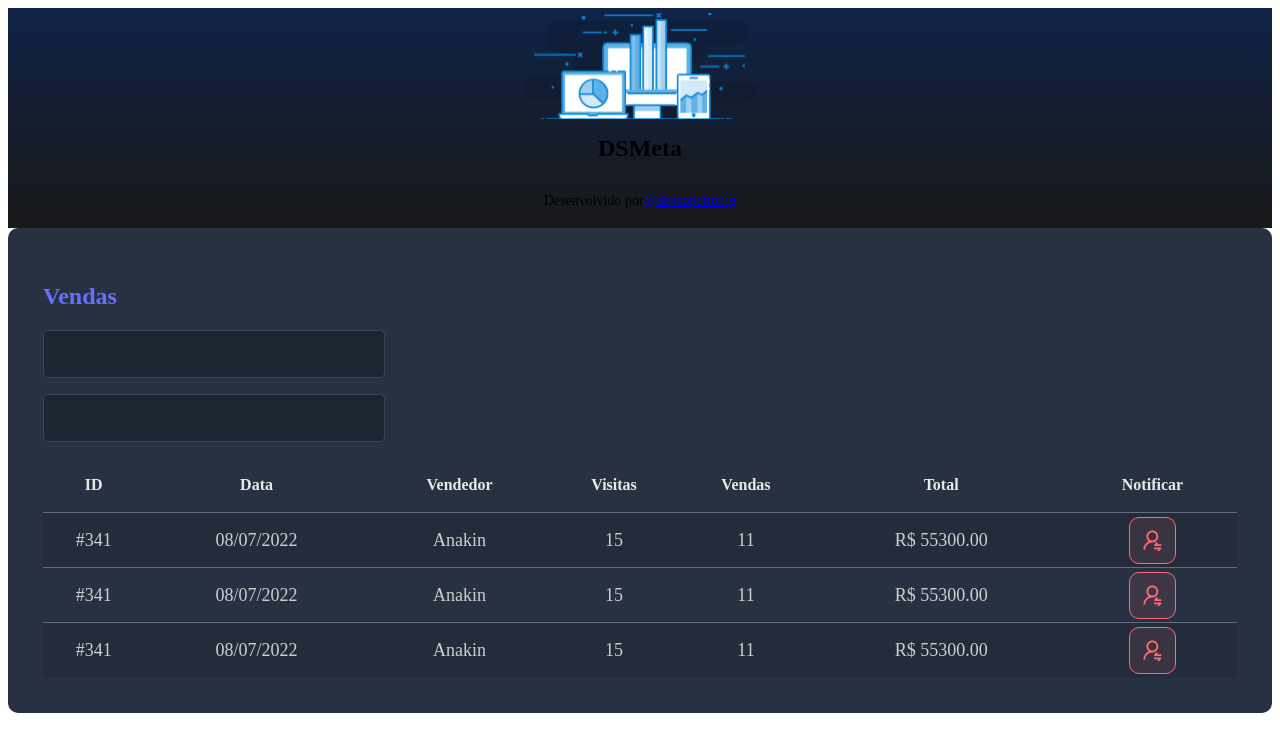
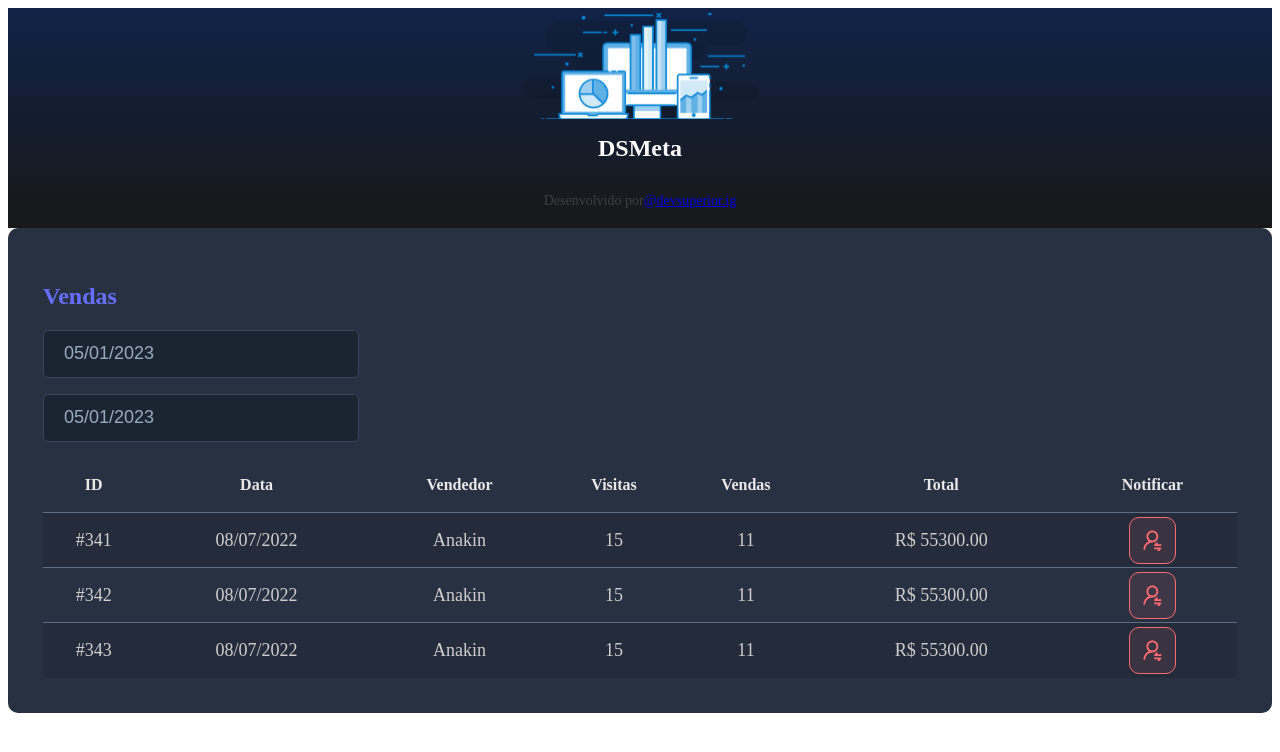
Before and after one commit to lholanda/dsmyproj, a React (Vite) app in the folder frontend/: page / in a window 1280 px wide. Shown: the top 752 px of the page. Built offline with nearby package versions, Linux system fonts and the light colour scheme.

Commit message:
Datepicker

```diff
--- a/frontend/package.json
+++ b/frontend/package.json
@@ -9,8 +9,10 @@
     "preview": "vite preview"
   },
   "dependencies": {
+    "@types/react-datepicker": "4.4.2",
     "axios": "0.27.2",
     "react": "^18.2.0",
+    "react-datepicker": "4.8.0",
     "react-dom": "^18.2.0"
   },
   "devDependencies": {
--- a/frontend/src/App.tsx
+++ b/frontend/src/App.tsx
@@ -1,6 +1,8 @@
+// import em todos os componentes
 import Header from "./components/Header";
 import NotificationButton from "./components/NotificationButton";
 import SalesCard from "./components/SalesCard";
+
 
 function App() {
   return (
--- a/frontend/src/components/Header/styles.css
+++ b/frontend/src/components/Header/styles.css
@@ -19,9 +19,11 @@ header {
   .dsmeta-logo-container h1 {
     margin-top: 15px;
     font-size: 24px;
+    color: white;
   }
 
   .dsmeta-logo-container p {
     font-size: 14px;
     font-weight: 300;
+    color: rgba(233, 231, 231, 0.186);
   }
--- a/frontend/src/components/SalesCard/index.tsx
+++ b/frontend/src/components/SalesCard/index.tsx
@@ -1,3 +1,6 @@
+import DatePicker from "react-datepicker";
+import "react-datepicker/dist/react-datepicker.css";
+
 import NotificationButton from "../NotificationButton";
 import "./styles.css";
 
@@ -7,10 +10,20 @@ function SalesCard() {
       <h2 className="dsmeta-sales-title">Vendas</h2>
       <div>
         <div className="dsmeta-form-control-container">
-          <input className="dsmeta-form-control" type="text" />
+          <DatePicker
+            selected={new Date()}
+            onChange={(date: Date) => {}}
+            className="dsmeta-form-control"
+            dateFormat="dd/MM/yyyy"
+          />
         </div>
         <div className="dsmeta-form-control-container">
-          <input className="dsmeta-form-control" type="text" />
+          <DatePicker
+            selected={new Date()}
+            onChange={(date: Date) => {}}
+            className="dsmeta-form-control"
+            dateFormat="dd/MM/yyyy"
+          />
         </div>
       </div>
 
@@ -42,7 +55,7 @@ function SalesCard() {
               </td>
             </tr>
             <tr>
-              <td className="show992">#341</td>
+              <td className="show992">#342</td>
               <td className="show576">08/07/2022</td>
               <td>Anakin</td>
               <td className="show992">15</td>
@@ -55,7 +68,7 @@ function SalesCard() {
               </td>
             </tr>
             <tr>
-              <td className="show992">#341</td>
+              <td className="show992">#343</td>
               <td className="show576">08/07/2022</td>
               <td>Anakin</td>
               <td className="show992">15</td>
```
Also changed, not shown: 1 other file (tests, documents, lock files or other folders).
